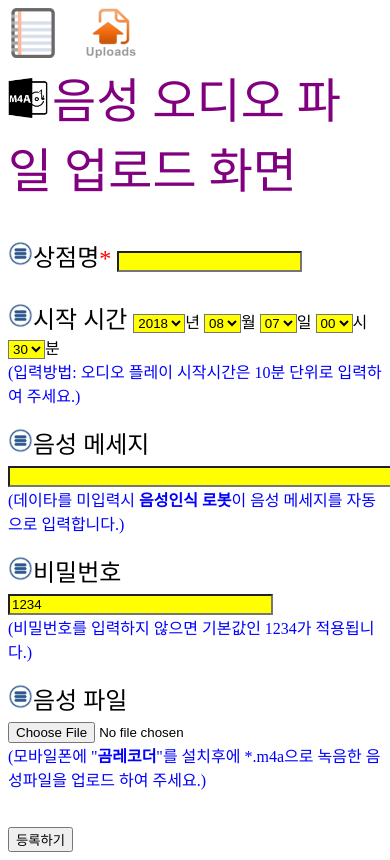
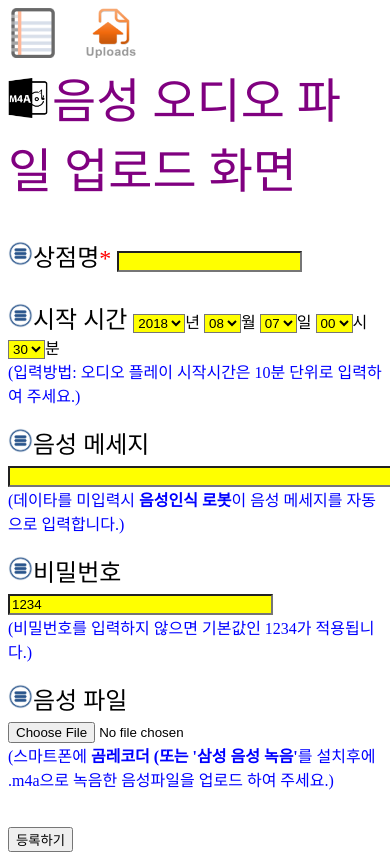
Before and after one commit to lsy0314/sintoburi, a PHP site: page /audio_upload.php in a window 390 px wide; the page is wider, and only the part inside the window is pictured. Run offline with PHP 8.4, Linux system fonts and the light colour scheme.

Commit message:
Changed default mobile audio recorder list
I changed default audio recorder programs for smart phone.
1. Gome Recorder
2. Samsung Voice Recording

Signed-off-by: HyunJun Lim <hjoon0510@gmail.com>

```diff
--- a/webapp/audio_upload.php
+++ b/webapp/audio_upload.php
@@ -176,7 +176,7 @@ if ($input_minute ==  "0")
 <label for="upfile"> </label><font size=5 color=black><img src=images/item.png border=0 height=25 width=25 />음성 파일 <input type="file" name="upfile" id="upfile" /></font>
 </div>
 <font color=blue>
-(모바일폰에 "<b>곰레코더</b>"를 설치후에 *.m4a으로 녹음한 음성파일을 업로드 하여 주세요.)
+(스마트폰에 <b>곰레코더 (또는 '삼성 음성 녹음'</b>를 설치후에 .m4a으로 녹음한 음성파일을 업로드 하여 주세요.)
 </font>
 <br>
 <br>
```
